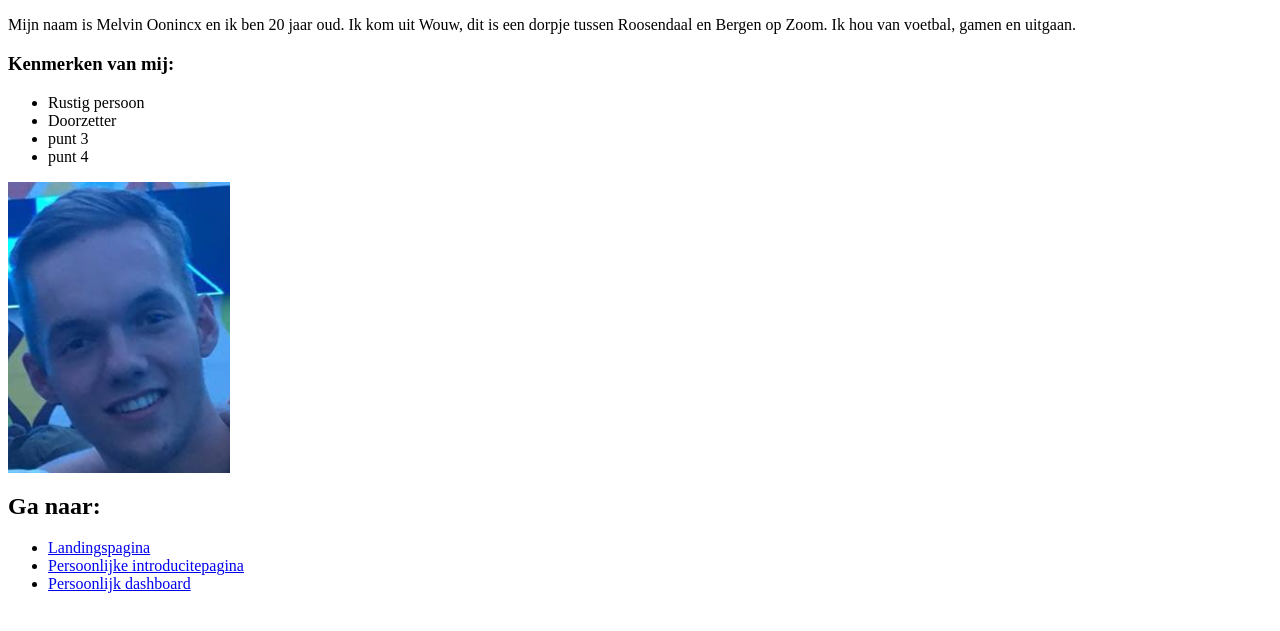
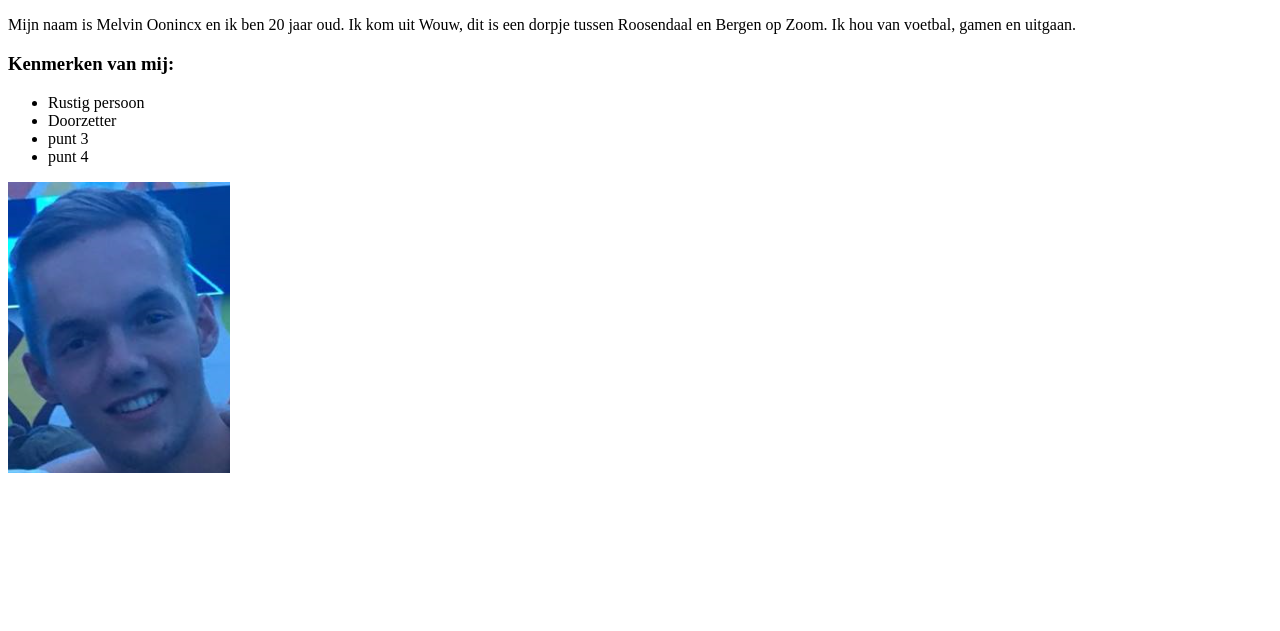
Before and after one commit to MelvinOoni/MelvinOoni.github.io, a plain HTML site: page profile.html in a window 1280 px wide. Shown: the part 91-722 px from the top of the page. Drawn offline with Linux system fonts and the light colour scheme.

Commit message:
Revert "site"
This reverts commit 55448367f5f683f813cf3d0dfab2af6794d01216.

```diff
--- a/profile.html
+++ b/profile.html
@@ -19,13 +19,5 @@
     </p>
       <img src="foto_project.png" />
   </div>
-  <div id="menu">
-    <h2>Ga naar:</h2>
-    <ul>
-      <li><a href="landingspagina.html">Landingspagina</a></li>
-      <li><a href="profile.html">Persoonlijke introducitepagina</a></li>
-      <li><a href="persoonlijk_dashboard.html">Persoonlijk dashboard</a></li>
-      </ul>
-  </div>
 </body>
 </html>
```
Also changed, not shown: landingspagina.html (+4 -10 lines). Lines whose indentation alone changed are shown as unchanged.
